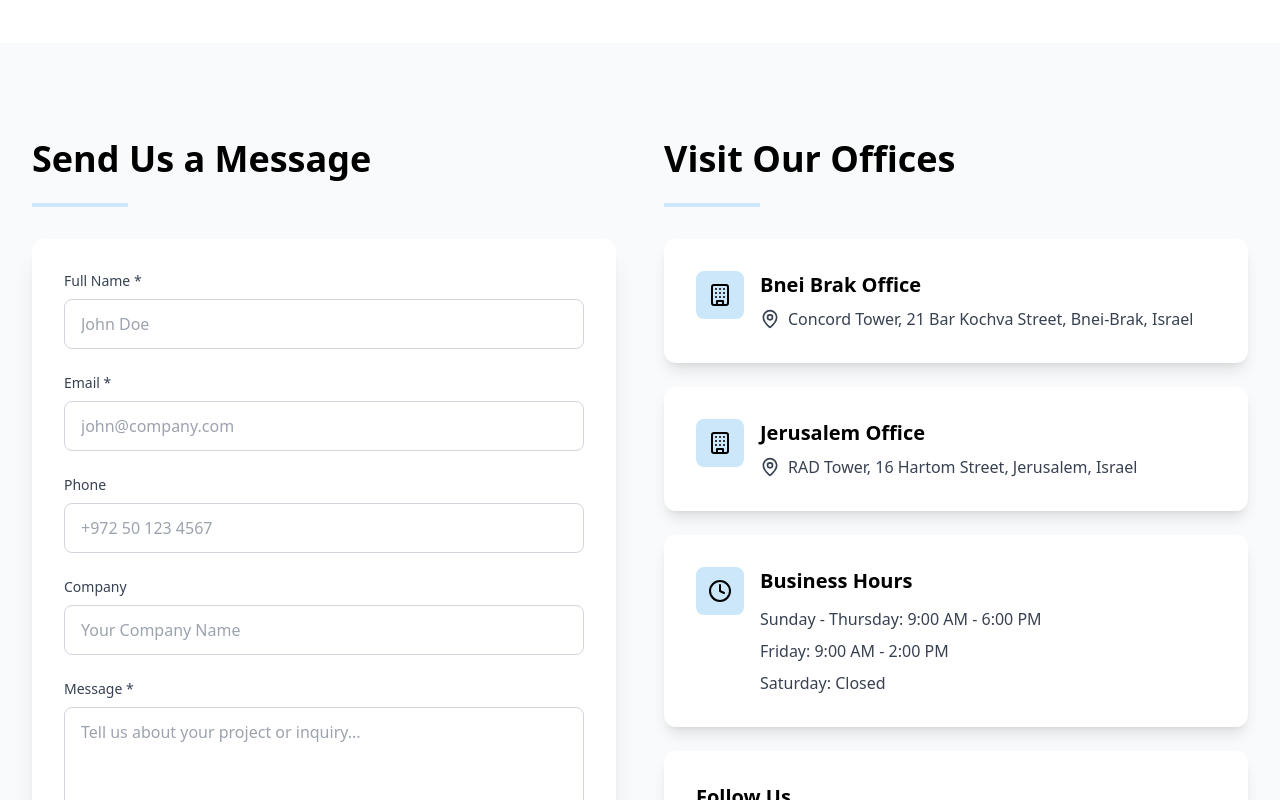
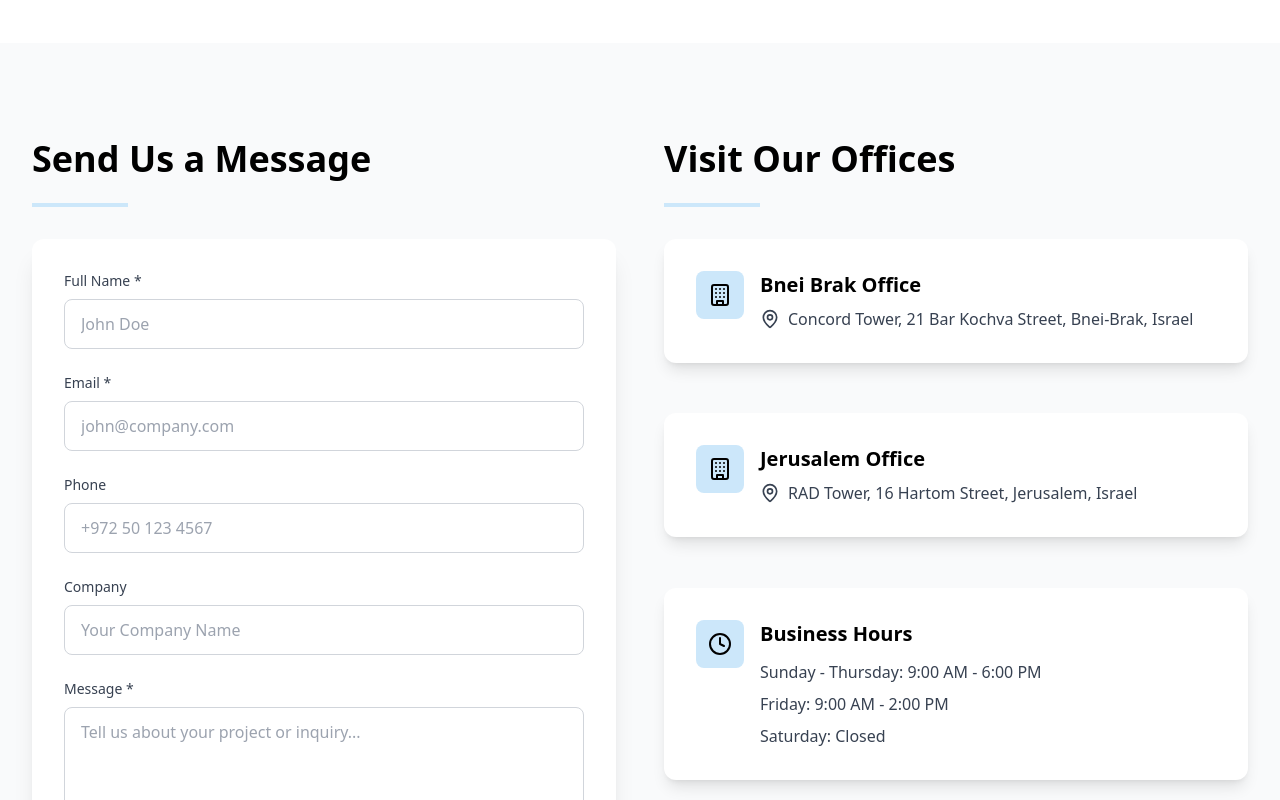
Before and after one commit to greasemonkey-dev/ravtech-web, a React (Vite) app: page /Contact in a window 1280 px wide. Shown: the part 920-1720 px from the top of the page. Built offline with nearby package versions, Linux system fonts and the light colour scheme; no server answers.

Commit message:
File changes

```diff
--- a/src/pages/Contact.jsx
+++ b/src/pages/Contact.jsx
@@ -1,3 +1,4 @@
+
 import React, { useState } from "react";
 import { Card, CardContent } from "@/components/ui/card";
 import { Button } from "@/components/ui/button";
@@ -133,15 +134,15 @@ export default function ContactPage() {
       {/* Contact Form & Office Info - FIXED SECTION */}
       <section className="py-24 px-4 sm:px-6 lg:px-8 bg-gray-50">
         <div className="max-w-7xl mx-auto">
-          <div className="grid grid-cols-1 lg:grid-cols-2 gap-12 items-start">
+          <div className="grid grid-cols-1 lg:grid-cols-2 gap-12">
             {/* Contact Form */}
-            <div>
+            <div className="flex flex-col">
               <h2 className="text-4xl font-bold text-black mb-6">Send Us a Message</h2>
               <div className="w-24 h-1 bg-[#CCE7FA] mb-8" />
 
-              <Card className="border-none shadow-xl bg-white">
-                <CardContent className="p-8">
-                  <form onSubmit={handleSubmit} className="space-y-6">
+              <Card className="border-none shadow-xl bg-white flex-1">
+                <CardContent className="p-8 h-full flex flex-col">
+                  <form onSubmit={handleSubmit} className="space-y-6 flex-1 flex flex-col">
                     <div>
                       <label htmlFor="fullName" className="block text-sm font-medium text-gray-700 mb-2">
                         Full Name *
@@ -230,11 +231,11 @@ export default function ContactPage() {
             </div>
 
             {/* Office Info */}
-            <div>
+            <div className="flex flex-col">
               <h2 className="text-4xl font-bold text-black mb-6">Visit Our Offices</h2>
               <div className="w-24 h-1 bg-[#CCE7FA] mb-8" />
 
-              <div className="space-y-6">
+              <div className="space-y-6 flex-1 flex flex-col justify-between">
                 {offices.map((office, index) => {
                   const Icon = office.icon;
                   return (
```
